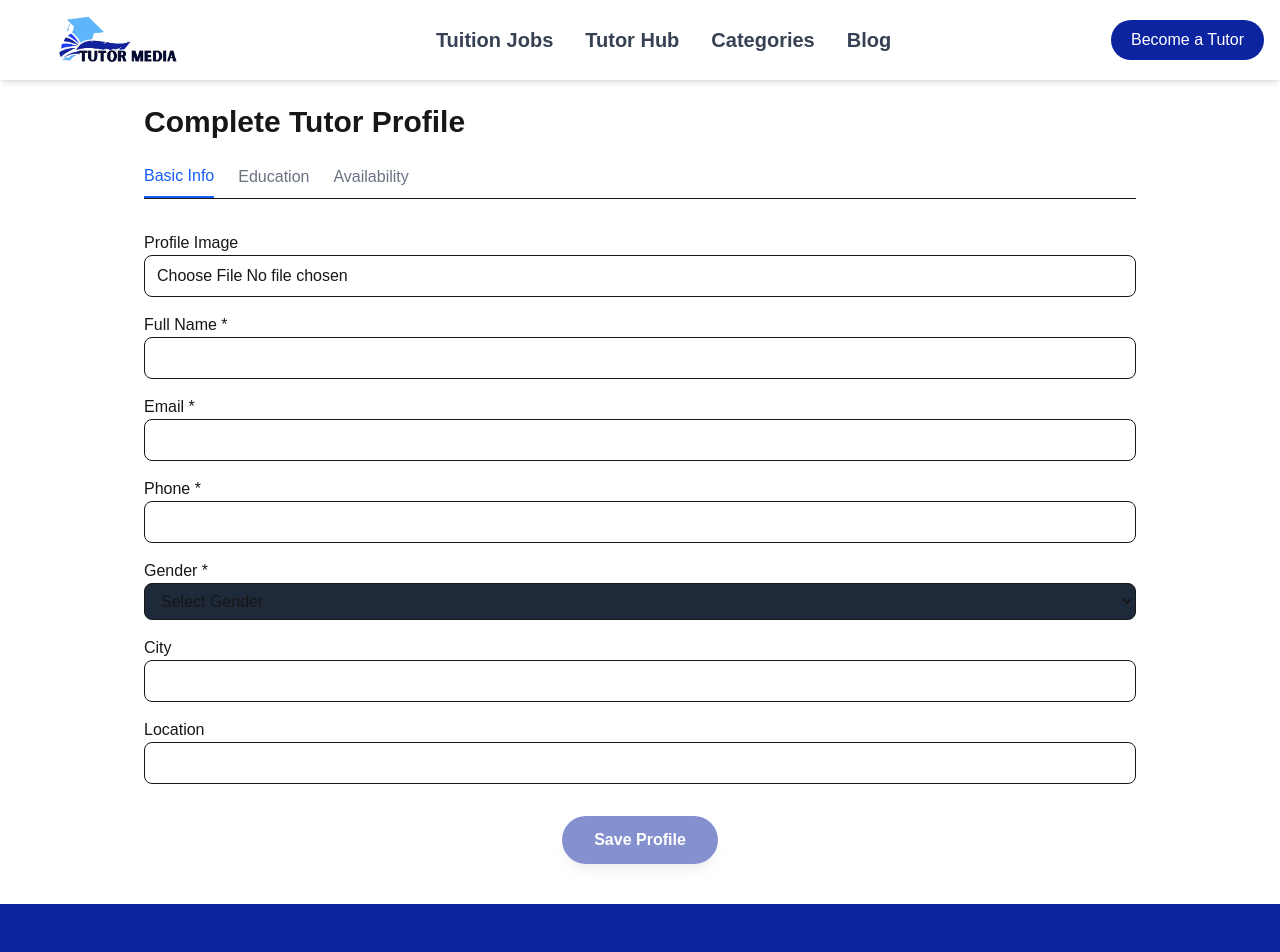
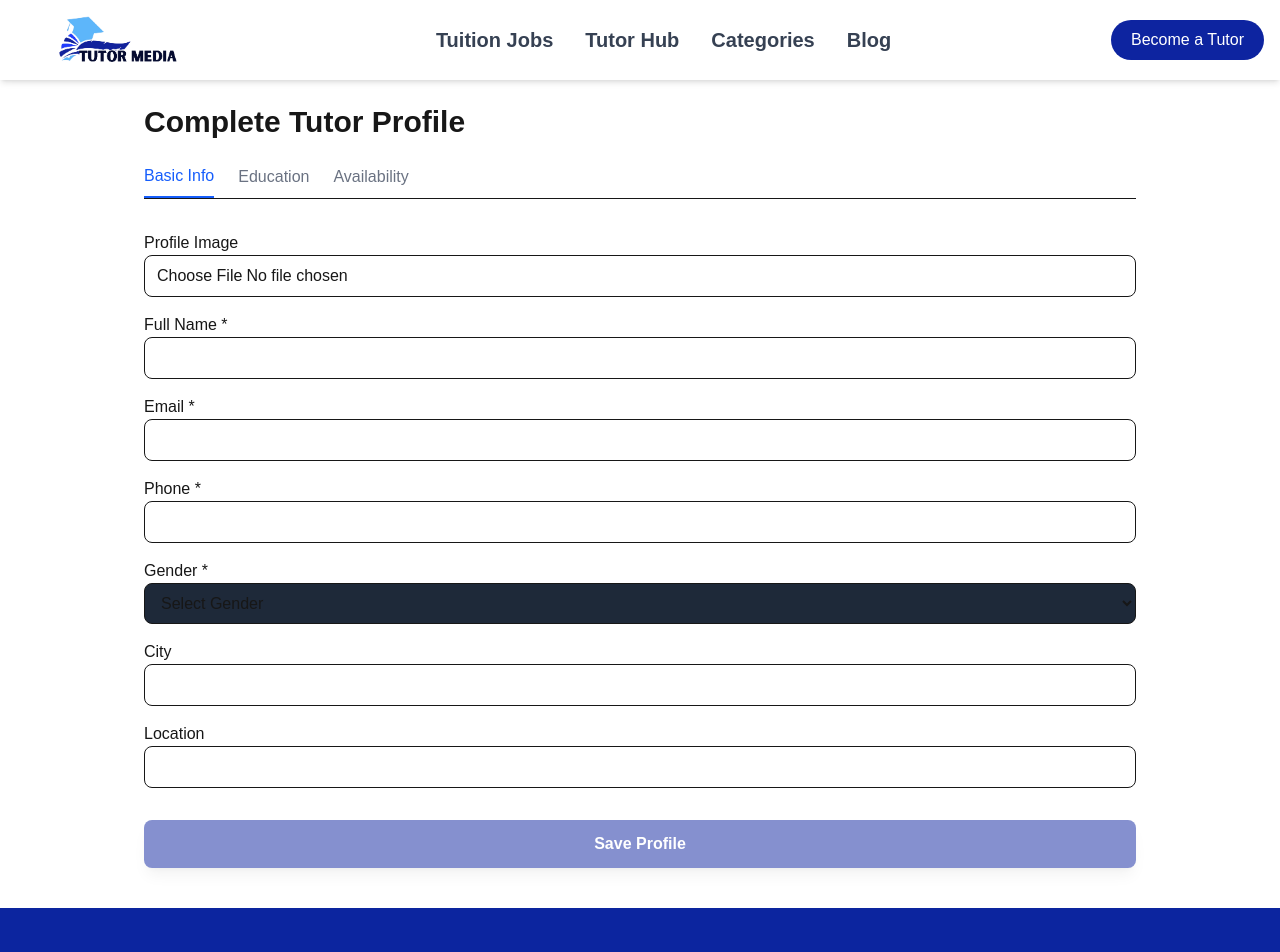
Before and after one commit to bapibiswas100808/tutor-media, a Next.js app: page /complete-profile in a window 1280 px wide. Shown: the top 952 px of the page. Built offline with nearby package versions, Linux system fonts and the light colour scheme.

Commit message:
28/12 update

```diff
--- a/src/app/complete-profile/page.tsx
+++ b/src/app/complete-profile/page.tsx
@@ -140,7 +140,7 @@ export default function CompleteProfilePage() {
         <button
           onClick={handleSave}
           disabled={!isFormValid}
-          className={`bg-[#0D24A0] text-white font-semibold py-3 px-8 rounded-full shadow-lg transition-all ${
+          className={`bg-[#0D24A0] w-full text-white font-semibold py-3 px-8 rounded-lg shadow-lg transition-all ${
             !isFormValid
               ? "opacity-50 cursor-not-allowed"
               : "hover:bg-blue-700 hover:scale-105"
--- a/src/app/complete-profile/tabs/availability.tsx
+++ b/src/app/complete-profile/tabs/availability.tsx
@@ -53,7 +53,7 @@ export default function Availability({ data, setData }: Props) {
         <select
           value={data.mode}
           onChange={handleModeChange}
-          className="w-full border rounded-lg px-3 py-2 bg-gray-800 text-white"
+          className="w-full border rounded-lg px-3 py-2.5 bg-gray-800 text-white"
           disabled={data.days.length === 0}
         >
           <option value="">Select Mode</option>
--- a/src/app/complete-profile/tabs/basicInfo.tsx
+++ b/src/app/complete-profile/tabs/basicInfo.tsx
@@ -150,7 +150,7 @@ export default function BasicInfo({ data, setData }: BasicInfoProps) {
           name="gender"
           value={data.gender}
           onChange={handleChange}
-          className={`w-full border rounded-lg px-3 py-2 bg-gray-800 ${
+          className={`w-full border rounded-lg px-3 py-2.5 bg-gray-800 ${
             errors.gender ? "border-red-500" : ""
           }`}
         >
--- a/src/app/complete-profile/tabs/education.tsx
+++ b/src/app/complete-profile/tabs/education.tsx
@@ -80,7 +80,7 @@ export default function Education({ data, setData }: Props) {
     <div className="space-y-4">
       {data.map((entry, index) => (
         <div key={index} className="md:flex gap-4 items-start">
-          <div className="flex-1">
+          <div className="md:flex-1 mb-4 md:mb-0">
             <label className="block font-medium">Academy Name</label>
             <input
               type="text"
@@ -96,13 +96,13 @@ export default function Education({ data, setData }: Props) {
             )}
           </div>
 
-          <div className="flex-1">
+          <div className="md:flex-1">
             <label className="block font-medium">Passing Year</label>
             <select
               name="year"
               value={entry.year}
               onChange={(e) => handleChange(index, e)}
-              className={`w-full border rounded-lg px-3 py-2 bg-gray-800 ${
+              className={`w-full border rounded-lg px-3 py-2.5 bg-gray-800 ${
                 errors[index]?.year ? "border-red-500" : ""
               }`}
             >
```
